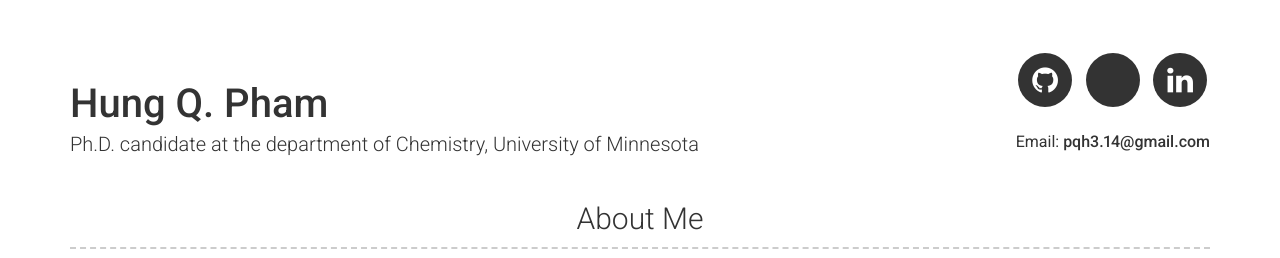
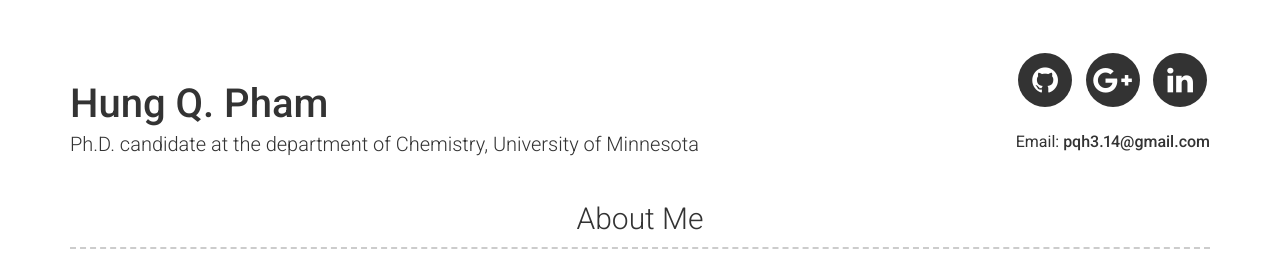
Before and after one commit to hungpham2017/hungpham2017.github.io, a Jekyll site: the page built from index.md, in a window 1280 px wide. Shown: the top 258 px of the page. Built offline with Jekyll 4.4.1, drawn with Linux system fonts in a browser that asks for light colours.

```diff
--- a/_includes/header.html
+++ b/_includes/header.html
@@ -37,7 +37,7 @@
         {%- if site.googlescholar_username -%}
           <li>
             <a target="_blank" href="https://scholar.google.com/{{ site.googlescholar_username| escape }}" class="button button--sacnite button--round-l">
-              <i class="fa fa-google-scholar" title="Google scholar"></i>
+              <i class="fa fa-google-plus" title="Google scholar link"></i>
             </a>
           </li>
         {%- endif -%}
```
